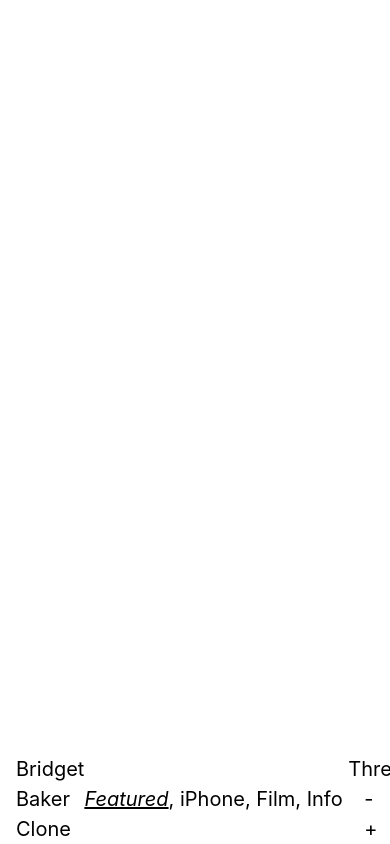
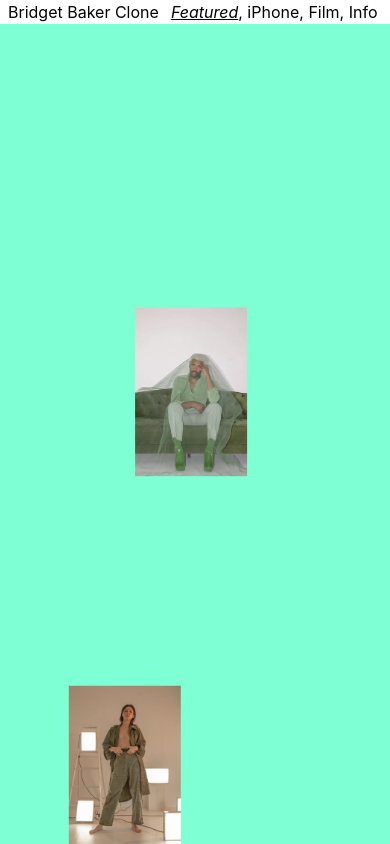
Before and after one commit to d4cho/bridget-pictures-clone, a React (Create React App) app: page / in a window 390 px wide. Built offline with nearby package versions, Linux system fonts and the light colour scheme.

Commit message:
mobile view

```diff
--- a/src/App.js
+++ b/src/App.js
@@ -2,11 +2,20 @@ import './App.scss';
 import Footer from './components/Footer/Footer';
 import Main from './components/Main/Main';
 import { featuredImages } from './assets/data/featured-images';
+import MainMobile from './components/MainMobile/MainMobile';
 
 const App = () => {
+    const isMobileView = window.innerWidth <= 767;
+
+    console.log(isMobileView);
+
     return (
         <div className='App_wrapper'>
-            <Main images={featuredImages} />
+            {isMobileView ? (
+                <MainMobile images={featuredImages} />
+            ) : (
+                <Main images={featuredImages} />
+            )}
             <Footer numImages={featuredImages.length} />
         </div>
     );
--- a/src/App.scss
+++ b/src/App.scss
@@ -3,6 +3,4 @@
     height: 100vh;
     overflow: hidden;
     position: relative;
-    display: grid;
-    grid-template-rows: auto 35px;
 }
--- a/src/components/Footer/Footer.scss
+++ b/src/components/Footer/Footer.scss
@@ -1,4 +1,5 @@
 .Footer_wrapper {
+    max-height: fit-content;
     position: fixed;
     bottom: 0;
     left: 0;
@@ -40,3 +41,19 @@
     .Footer_imageIndex {
     }
 }
+
+@media only screen and (max-width: 768px) {
+    .Footer_wrapper {
+        top: 0;
+        padding: 0 8px;
+        font-size: 16px;
+
+        .Footer_threshold {
+            display: none;
+        }
+
+        .Footer_imageIndex {
+            display: none;
+        }
+    }
+}
--- /dev/null
+++ b/src/components/MainMobile/MainMobile.jsx
@@ -0,0 +1,41 @@
+import React from 'react';
+import './MainMobile.scss';
+
+const MainMobile = ({ images }) => {
+    return (
+        <div className='MainMobile_wrapper'>
+            {images.map((img, idx) => {
+                let randomX = Math.floor(Math.random() * 35) + 2;
+                let randomY = Math.floor(Math.random() * (70 - 20 + 1)) + 20;
+
+                if (idx === 0) {
+                    randomY = 68;
+                }
+
+                if (idx === 1) {
+                    randomY = 44;
+                }
+
+                if (idx === images.length - 1) {
+                    randomY = 100;
+                }
+
+                return (
+                    <img
+                        key={idx}
+                        className='MainMobile_image'
+                        src={img}
+                        alt=''
+                        style={{
+                            transform: `translate(${randomX}vw, -${randomY}%)`,
+                            marginTop: `${idx === 1 ? 70 : 0}vh`,
+                        }}
+                        onClick={() => console.log(idx)}
+                    />
+                );
+            })}
+        </div>
+    );
+};
+
+export default MainMobile;
--- /dev/null
+++ b/src/components/MainMobile/MainMobile.scss
@@ -0,0 +1,16 @@
+.MainMobile_wrapper {
+    background-color: aquamarine;
+    height: 100%;
+    overflow: scroll;
+
+    .MainMobile_image {
+        height: 20vh;
+        width: 60%;
+        object-fit: contain;
+        position: sticky;
+        top: 50vh;
+        margin-left: 0;
+        margin-right: 0;
+        margin-bottom: 20vh;
+    }
+}
```
